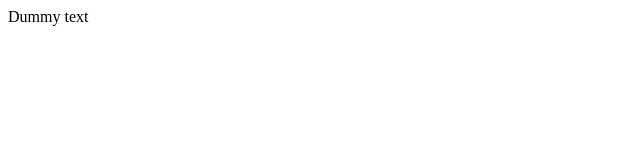
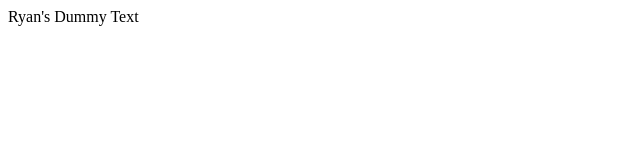
Before and after one commit to SmithcS/budgetouting, a plain HTML site: page index.html in a window 1280 px wide. Shown: the full height of the page, 0-640 px from the left. Drawn offline with Linux system fonts and the light colour scheme.

Commit message:
Testing my github configuration

```diff
--- a/index.html
+++ b/index.html
@@ -3,6 +3,6 @@
 	<title>Budget Outing</title>
 </head>
 <body>
-	<p>Dummy text</p>
+	<p>Ryan's Dummy Text</p>
 </body>
 </html>
```
